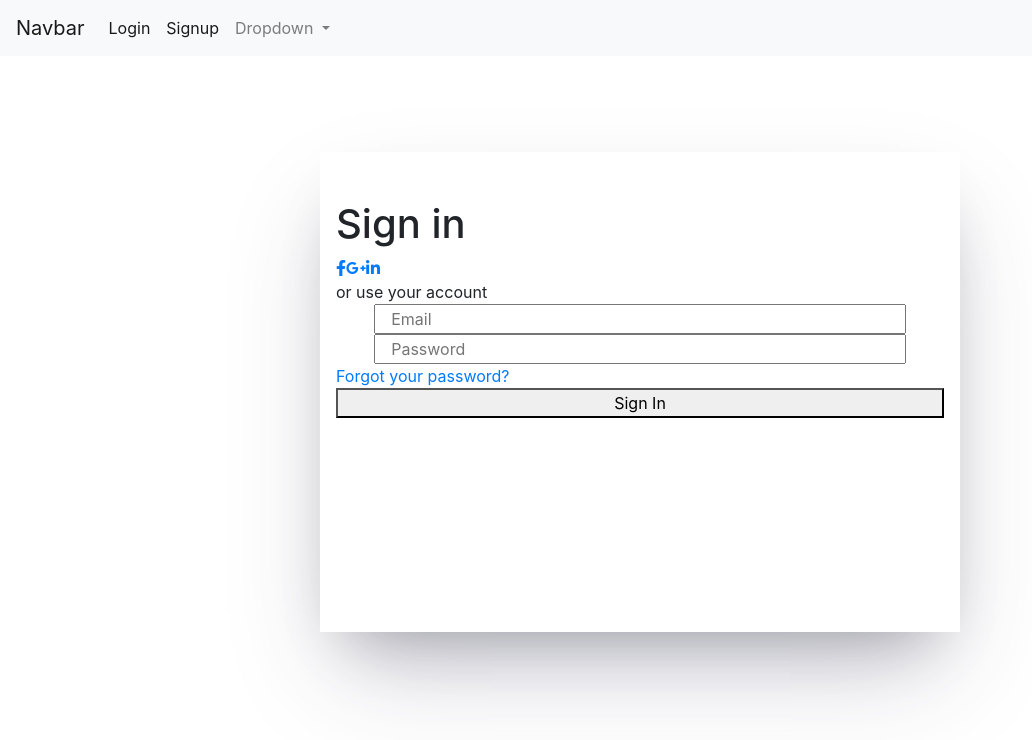
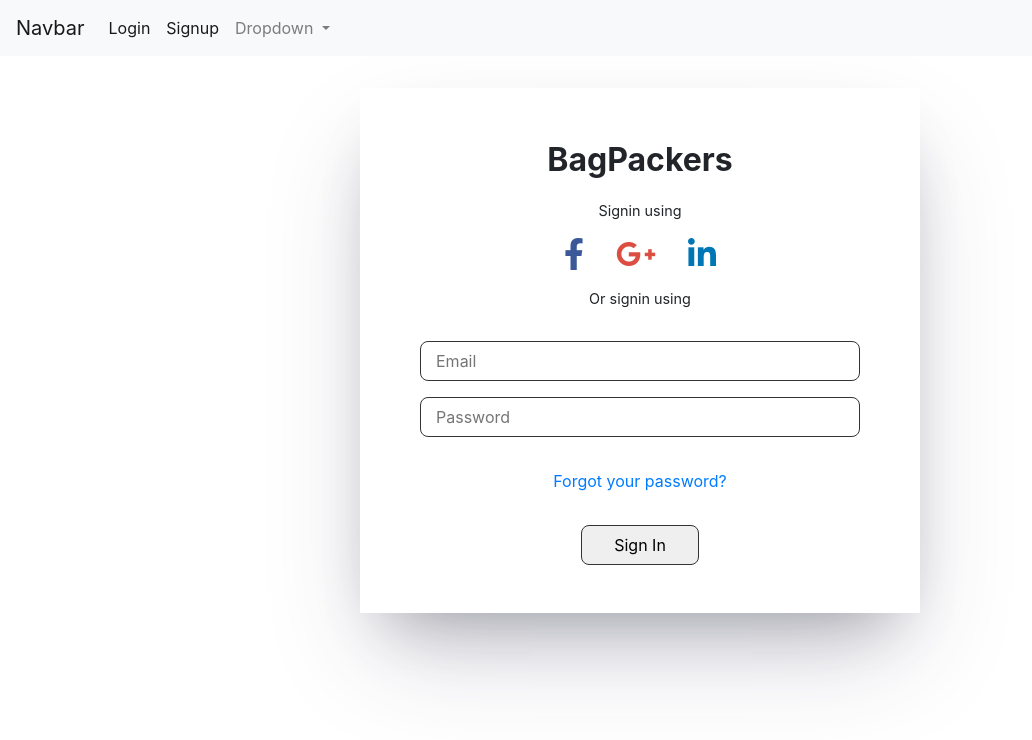
Before and after one commit to mfaraazahmed/BagPackerts, a Vue app in the folder my-app/: page /login in a window 1280 px wide. Shown: the top 740 px of the page, without its empty margins (0-1032 px from the left). Built offline with nearby package versions, Linux system fonts and the light colour scheme.

Commit message:
added axios package

```diff
--- a/my-app/package.json
+++ b/my-app/package.json
@@ -8,6 +8,7 @@
     "lint": "vue-cli-service lint"
   },
   "dependencies": {
+    "axios": "^1.4.0",
     "core-js": "^3.8.3",
     "vue": "^3.2.13",
     "vue-router": "^4.2.0"
--- a/my-app/src/components/LoginComponent.vue
+++ b/my-app/src/components/LoginComponent.vue
@@ -1,15 +1,16 @@
 <template>
 <div class="container" id="auth-component">
     <form action="#" class="d-flex flex-column">
-			<h1>Sign in</h1>
+        <div class="main-title">
+            BagPackers
+        </div>
+        <div class="subtitle">Signin using</div>
         <div class="social-container">
-				<a href="#" class="social"><i class="fab fa-facebook-f"></i></a>
-				<a href="#" class="social"><i class="fab fa-google-plus-g"></i></a>
-				<a href="#" class="social"><i class="fab fa-linkedin-in"></i></a>
+            <a href="#" class="social"><i class="fab fa-facebook-f facebook"></i></a>
+            <a href="#" class="social"><i class="fab fa-google-plus-g google"></i></a>
+            <a href="#" class="social"><i class="fab fa-linkedin-in linkdn"></i></a>
         </div>
-            <div class="row">
-                <span class="span-text col-12">or use your account</span>
-            </div>
+        <div class="subtitle">Or signin using</div>
 
         <div class="row">
         <input class="form-input col-10" type="email" placeholder="Email" />
@@ -18,7 +19,7 @@
         <div class="row">
         <input class="form-input col-10" type="password" placeholder="Password" />
         </div>
-			<a href="#">Forgot your password?</a>
+        <a class="note" href="#">Forgot your password?</a>
         <button class="cta-btn">Sign In</button>
 		</form>
 </div>
@@ -26,27 +27,93 @@
 
 <script>
 export default {
-
+    name: 'LoginComponent',
 }
 </script>
 
 <style>
 #auth-component{
-    width: 40rem;
-    height: 30rem;
-    margin-top: 6rem;
+    margin: 0 auto;
+    flex-direction: start;
+    width: 35rem;
+    height: 40rem;
     box-shadow: rgba(50, 50, 93, 0.25) 0px 50px 100px -20px, rgba(0, 0, 0, 0.3) 0px 30px 60px -30px;
+    margin-top: 4rem;
+}
+
+#auth-component form{
+    padding: 3rem 1rem;
+    display: flex;
+    margin: 0 auto;
+}
+
+form .main-title{
+    font-size: 2rem;
+    text-transform: capitalize;
+    font-weight: 700;
+    margin: 0 auto;
+    margin-top: 0.5rem;
+    margin-block: 1rem;
+}
+
+form .subtitle{
+    font-size: 0.9rem;
+    margin: 0 auto;
+    padding: 1rem 0;
+}
+
+form .social-container{
+    margin: 0 auto;
+    display: flex;
     justify-content: center;
     align-items: center;
-    padding: 3rem 1rem;
+    flex-direction: row;
+    gap: 2rem;
 }
 
-#auth-component .row{
-    display: flex;
-    align-items: center;
-    justify-content: center;
+form .social-container i{
+    font-size: 2rem;
+    transition: all .2s ease-in-out;
+}
+
+form .social-container i:hover{
+    transform: scale(1.1);
+}
+
+form .social-container i.facebook{
+    color: #3b5998;
+}
+
+form .social-container i.google{
+    color: #dc4e41;
+}
+
+form .social-container i.linkdn{
+    color: #0077b5;
+}
+form .row{
+    margin-top: 1rem;
+}
+
+form .row input{
+    border: 1px solid #333;
+    border-radius: 8px;
+    height: 2.5rem;
+    margin: 0 auto;
+}
+
+form .note{
+    text-align: center;
+    margin: 2rem 0;
+}
+
+form .cta-btn{
+    border: 1px solid #333;
+    border-radius: 8px;
+    height: 2.5rem;
+    margin: 0 auto;
+    padding: 0.125rem 2rem;
 }
 
 
-
 </style>
--- /dev/null
+++ b/my-app/src/components/SignupComponent.vue
@@ -0,0 +1,137 @@
+<template>
+    <div class="container" id="auth-component">
+        <form @submit="handleSubmit" class="d-flex flex-column">
+            <div class="main-title">
+                BagPackers
+            </div>
+            <div class="subtitle">Signup here</div>
+
+            <div class="row">
+            <label class="title col-10">First name</label>
+            <input class="form-input col-10" v-model="firstName" type="text" placeholder="Type here" />
+            </div>
+
+            <div class="row">
+            <label class="title col-10">Last name</label>
+            <input class="form-input col-10" v-model="lastName" type="text" placeholder="Type here" />
+            </div>
+
+            <div class="row">
+            <label class="title col-10">Email</label>
+            <input class="form-input col-10" v-model="email" type="email" placeholder="Type here" />
+            </div>
+
+            <div class="row">
+            <label for="password" class="title col-10">Password</label>
+            <input class="form-input col-10" v-model="password" type="password" placeholder="Password" />
+            </div>
+
+            <div class="row">
+            <label class="title col-10">Confirm Password</label>
+            <input class="form-input col-10" v-model="confirmPassword" type="password" placeholder="Password" />
+            </div>
+
+            <button class="cta-btn">Register</button>
+            </form>
+    </div>
+    </template>
+
+    <script>
+    import axios from 'axios'
+    export default {
+        name: 'SignupComponent',
+        methods: {
+            handleSubmit(e){
+                e.preventDefault();
+                console.log("submitted")
+                const data = {
+                    firstName: this.firstName,
+                    lastName: this.lastName,
+                    email: this.email,
+                    password: this.password,
+                    confirmPassword: this.confirmPassword
+                }
+
+                axios.post('http://localhost:8000/register', data)
+                .then((res) => {
+                    console.log(res.data)
+                }).catch(
+                    err => {
+                        console.log(err)
+                    }
+                )
+            }
+        },
+        data(){
+            return {
+                firstName: '',
+                lastName: '',
+                email: '',
+                password: '',
+                confirmPassword: '',
+            }
+        }
+    }
+    </script>
+
+    <style>
+    #auth-component{
+        margin: 0 auto;
+        flex-direction: start;
+        width: 35rem;
+        height: fit-content;
+        box-shadow: rgba(50, 50, 93, 0.25) 0px 50px 100px -20px, rgba(0, 0, 0, 0.3) 0px 30px 60px -30px;
+        margin-top: 4rem;
+        margin-block: 2rem;
+    }
+
+    #auth-component form{
+        padding: 3rem 1rem;
+        display: flex;
+        margin: 0 auto;
+    }
+
+    form .main-title{
+        font-size: 2rem;
+        text-transform: capitalize;
+        font-weight: 700;
+        margin: 0 auto;
+    }
+
+    form .subtitle{
+        font-size: 0.9rem;
+        margin: 0 auto;
+        padding: 1rem 0;
+    }
+
+    form .row{
+        margin-top: 1rem;
+    }
+
+    form .row label.title{
+        margin: 0 auto;
+        margin-block: 0.5rem;
+    }
+
+    form .row input{
+        border: 1px solid #333;
+        border-radius: 8px;
+        height: 2.5rem;
+        margin: 0 auto;
+    }
+
+    form .note{
+        text-align: center;
+        margin: 2rem 0;
+    }
+
+    form .cta-btn{
+        border: 1px solid #333;
+        border-radius: 8px;
+        height: 2.5rem;
+        margin: 0 auto;
+        padding: 0.125rem 2rem;
+    }
+
+
+    </style>
--- a/my-app/src/router.js
+++ b/my-app/src/router.js
@@ -1,6 +1,7 @@
 import { createRouter, createWebHistory } from 'vue-router';
 import Home from './components/Home.vue'
 import LoginComponent from './components/LoginComponent.vue';
+import SignupComponent from './components/SignupComponent.vue';
 
 const routes = [
   {
@@ -11,6 +12,10 @@ const routes = [
     path: '/login',
     component: LoginComponent,
   },
+  {
+    path: '/register',
+    component: SignupComponent,
+  }
 ];
 
 const router = createRouter({
```
Also changed, not shown: 1 other file (tests, documents, lock files or other folders). Lines whose indentation alone changed are shown as unchanged.
